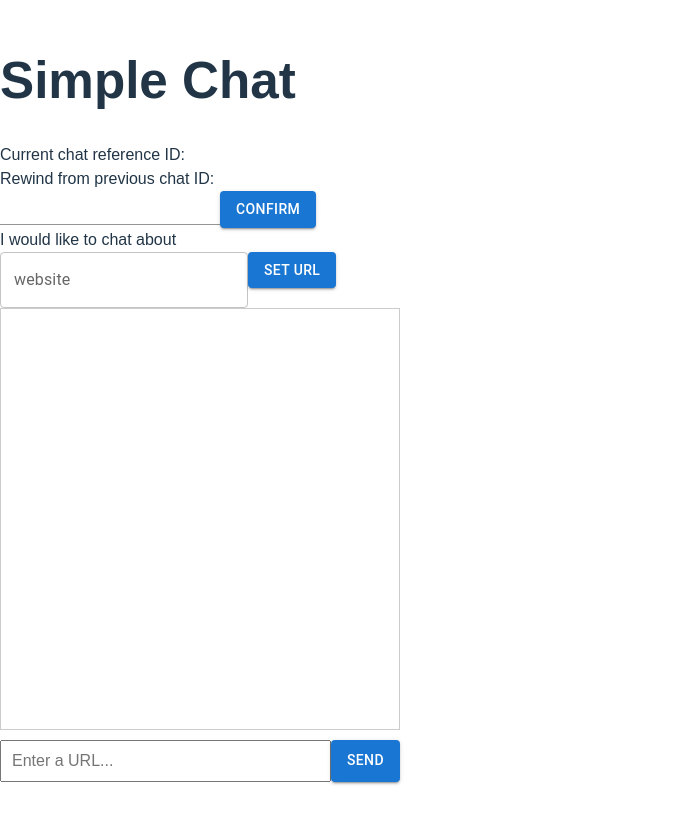
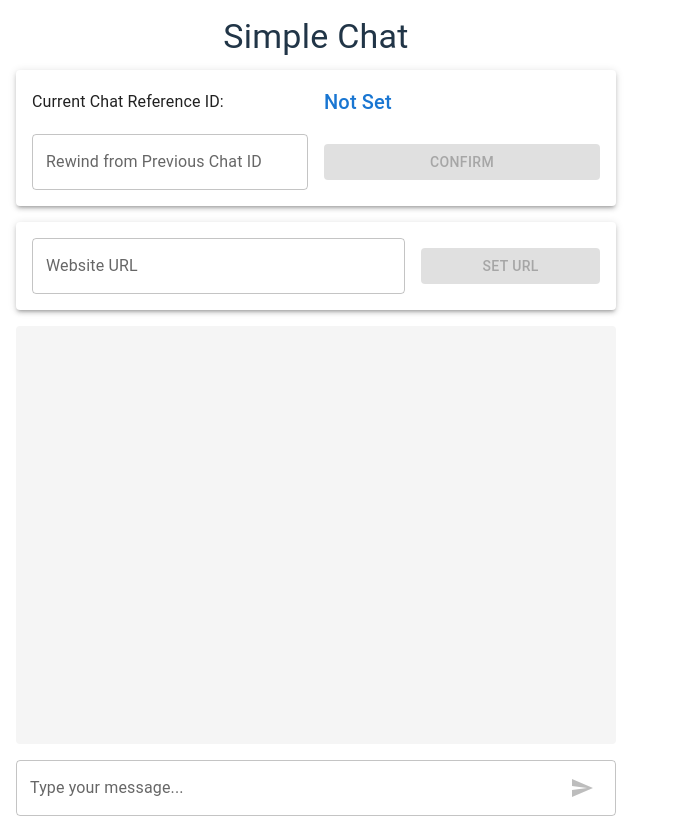
Before and after one commit to qstommyshu/simple-chat, a React (Vite) app in the folder client/: page / in a window 1280 px wide. Shown: the whole page, without its empty margins (0-681 px from the left). Before the commit the page ends 800 px from the top, so only its background shows below. Built offline with nearby package versions, Linux system fonts and the light colour scheme.

Commit message:
refactor(client): update client UI

```diff
--- a/client/package.json
+++ b/client/package.json
@@ -13,6 +13,7 @@
     "@emotion/react": "^11.13.3",
     "@emotion/styled": "^11.13.0",
     "@fontsource/roboto": "^5.1.0",
+    "@mui/icons-material": "^6.1.8",
     "@mui/material": "^6.1.7",
     "@reduxjs/toolkit": "^2.3.0",
     "axios": "^1.7.7",
--- a/client/src/App.tsx
+++ b/client/src/App.tsx
@@ -1,16 +1,37 @@
 import React, { useState, useRef, useEffect } from 'react';
-import {Button, TextField, Input} from '@mui/material';
-import {useSelector, useDispatch} from "react-redux";
+import {
+  Button,
+  TextField,
+  InputAdornment,
+  IconButton,
+  Grid,
+  Box,
+  Paper,
+  Typography,
+  List,
+  ListItem,
+  Divider,
+  Avatar,
+  CircularProgress,
+  Snackbar,
+} from '@mui/material';
+import SendIcon from '@mui/icons-material/Send';
+import { useSelector, useDispatch } from 'react-redux';
 import {
   selectChatId,
   selectChatUrl,
   selectChatHistory,
   loadChat,
   updateUrl,
-  addLastMessage
-} from "./state/chatSlice.ts";
-import { Message } from "./types";
-import {loadChatFromId, sendChatMessage, sendURL} from "./routes";
+  addLastMessage,
+} from './state/chatSlice.ts';
+import { Message } from './types';
+import { loadChatFromId, sendChatMessage, sendURL } from './routes';
+import MuiAlert, { AlertProps } from '@mui/material/Alert';
+
+const Alert = React.forwardRef<HTMLDivElement, AlertProps>(function Alert(props, ref) {
+  return <MuiAlert elevation={6} ref={ref} variant="filled" {...props} />;
+});
 
 const App: React.FC = () => {
   const dispatch = useDispatch();
@@ -21,6 +42,27 @@
   const [userInput, setUserInput] = useState<string>('');
   const [prevChatId, setPrevChatId] = useState<string>('');
   const chatBoxRef = useRef<HTMLDivElement>(null);
+  const [isLoading, setIsLoading] = useState<boolean>(false);
+
+  // Snackbar state
+  const [snackbarOpen, setSnackbarOpen] = useState<boolean>(false);
+  const [snackbarMessage, setSnackbarMessage] = useState<string>('');
+  const [snackbarSeverity, setSnackbarSeverity] = useState<
+    'success' | 'error' | 'info' | 'warning'
+  >('info');
+
+  const handleSnackbarClose = () => {
+    setSnackbarOpen(false);
+  };
+
+  const showSnackbar = (
+    message: string,
+    severity: 'success' | 'error' | 'info' | 'warning' = 'info'
+  ) => {
+    setSnackbarMessage(message);
+    setSnackbarSeverity(severity);
+    setSnackbarOpen(true);
+  };
 
   // Effect to scroll to the latest message when messages are updated
   useEffect(() => {
@@ -30,33 +72,71 @@
   }, [chat]);
 
   const rewindChat = async (prevChatId: string) => {
+    if (!prevChatId.trim()) {
+      showSnackbar('Please enter a valid chat ID.', 'warning');
+      return;
+    }
+    try {
+      setIsLoading(true);
       const prevChat = await loadChatFromId(prevChatId);
-    setPrevChatId('')
-    dispatch(loadChat(prevChat))
+      setPrevChatId('');
+      dispatch(loadChat(prevChat));
+      showSnackbar('Chat rewound successfully!', 'success');
+    } catch (error) {
+      console.error('Failed to rewind chat:', error);
+      showSnackbar('Failed to rewind chat. Please try again.', 'error');
+    } finally {
+      setIsLoading(false);
     }
+  };
 
   const setURL = async () => {
+    if (!url.trim()) {
+      showSnackbar('Please enter a valid URL.', 'warning');
+      return;
+    }
+    try {
+      setIsLoading(true);
       const chat = await sendURL(url);
       dispatch(loadChat(chat));
+      showSnackbar('URL set successfully!', 'success');
+    } catch (error) {
+      console.error('Failed to set URL:', error);
+      showSnackbar('Failed to set URL. Please try again.', 'error');
+    } finally {
+      setIsLoading(false);
     }
+  };
 
   const sendMessage = async () => {
     if (userInput.trim() === '') return;
+    const messageToSend = userInput.trim();
     setUserInput('');
-    sendToServer(userInput)
+    sendToServer(messageToSend);
   };
 
   const sendToServer = async (message: string) => {
     const userMessage: Message = { role: 'user', content: message };
     dispatch(addLastMessage(userMessage));
     setOptions([]);
+    setIsLoading(true);
 
+    try {
       const [botMessage, options] = await sendChatMessage(chatId, userMessage);
       dispatch(addLastMessage(botMessage));
       setOptions(options);
-    return;
+    } catch (error) {
+      console.error('Failed to send message:', error);
+      const errorMessage: Message = {
+        role: 'assistant',
+        content: 'Sorry, something went wrong.',
+      };
+      dispatch(addLastMessage(errorMessage));
+      showSnackbar('Failed to send message. Please try again.', 'error');
+    } finally {
+      setIsLoading(false);
     }
-
+  };
 
   const handleKeyDown = (event: React.KeyboardEvent<HTMLInputElement>) => {
     if (event.key === 'Enter') {
@@ -65,103 +145,193 @@
   };
 
   return (
-      <div style={styles.container}>
-        <h1>Simple Chat</h1>
-        <div>Current chat reference ID: {chatId}</div>
-        <div>
-          Rewind from previous chat ID:
-          <Input
+    <Box
+      sx={{
+        width: '100%',
+        maxWidth: '600px',
+        margin: '0 auto',
+        padding: 2,
+        fontFamily: 'Roboto, sans-serif',
+        display: 'flex',
+        flexDirection: 'column',
+        height: '100vh',
+      }}
+    >
+      <Typography variant="h4" align="center" gutterBottom>
+        Simple Chat
+      </Typography>
+
+      <Paper elevation={3} sx={{ padding: 2, marginBottom: 2 }}>
+        <Grid container spacing={2} alignItems="center">
+          <Grid item xs={12} sm={6}>
+            <Typography variant="subtitle1">Current Chat Reference ID:</Typography>
+          </Grid>
+          <Grid item xs={12} sm={6}>
+            <Typography variant="h6" color="primary">
+              {chatId || 'Not Set'}
+            </Typography>
+          </Grid>
+
+          <Grid item xs={12} sm={6}>
+            <TextField
+              label="Rewind from Previous Chat ID"
+              variant="outlined"
+              fullWidth
               value={prevChatId}
-              type={"number"}
-              onChange={e => setPrevChatId(e.target.value)}
+              type="number"
+              onChange={(e) => setPrevChatId(e.target.value)}
+              disabled={isLoading}
             />
+          </Grid>
+          <Grid item xs={12} sm={6}>
             <Button
               variant="contained"
-              onClick={()=>rewindChat(prevChatId)}>
+              color="secondary"
+              fullWidth
+              onClick={() => rewindChat(prevChatId)}
+              disabled={!prevChatId.trim() || isLoading}
+            >
               Confirm
             </Button>
-        </div>
-        <div>
-          I would like to chat about
-          <TextField label="website" variant="outlined"
+          </Grid>
+        </Grid>
+      </Paper>
+
+      <Paper elevation={3} sx={{ padding: 2, marginBottom: 2 }}>
+        <Grid container spacing={2} alignItems="center">
+          <Grid item xs={12} sm={8}>
+            <TextField
+              label="Website URL"
+              variant="outlined"
+              fullWidth
               value={url}
-                     onChange={e => dispatch(updateUrl(e.target.value))}
+              onChange={(e) => dispatch(updateUrl(e.target.value))}
+              disabled={isLoading}
             />
-          <Button variant="contained" onClick={setURL}>set url</Button>
-        </div>
-        <div style={styles.chatBox} ref={chatBoxRef}>
+          </Grid>
+          <Grid item xs={12} sm={4}>
+            <Button
+              variant="contained"
+              color="primary"
+              fullWidth
+              onClick={setURL}
+              disabled={!url.trim() || isLoading}
+            >
+              Set URL
+            </Button>
+          </Grid>
+        </Grid>
+      </Paper>
+
+      <Box
+        sx={{
+          flexGrow: 1,
+          overflowY: 'auto',
+          padding: 2,
+          backgroundColor: '#f5f5f5',
+          borderRadius: 1,
+          marginBottom: 2,
+        }}
+        ref={chatBoxRef}
+      >
+        <List>
           {chat.map((message, index) => (
-              <div
+            <ListItem
               key={index}
-                  style={{
-                    ...styles.message,
-                    alignSelf: message.role === 'user' ? 'flex-end' : 'flex-start',
-                    backgroundColor: message.role === 'user' ? '#000' : '#ccc',
-                    color: '#fff',
+              sx={{
+                display: 'flex',
+                justifyContent: message.role === 'user' ? 'flex-end' : 'flex-start',
+                padding: 0,
+              }}
+            >
+              {message.role !== 'user' && (
+                <Avatar sx={{ bgcolor: '#1976d2', marginRight: 1 }}>A</Avatar>
+              )}
+              <Paper
+                sx={{
+                  padding: 1.5,
+                  maxWidth: '80%',
+                  backgroundColor: message.role === 'user' ? '#1976d2' : '#e0e0e0',
+                }}
+              >
+                <Typography
+                  variant="body1"
+                  sx={{
+                    color: message.role === 'user' ? '#fff' : '#000',
                   }}
                 >
                   {message.content}
-              </div>
+                </Typography>
+              </Paper>
+              {message.role === 'user' && (
+                <Avatar sx={{ bgcolor: '#4caf50', marginLeft: 1 }}>U</Avatar>
+              )}
+            </ListItem>
           ))}
+        </List>
+
+        {options.length > 0 && (
+          <Box sx={{ marginTop: 2 }}>
+            <Divider />
+            <Box sx={{ marginTop: 1, display: 'flex', flexWrap: 'wrap' }}>
               {options.map((option, index) => (
-              <div key={index}>
                 <Button
+                  key={index}
                   variant="outlined"
-                    onClick={()=>{
-                      sendToServer(option)
-                    }}
-                >{option}</Button>
-              </div>
+                  color="primary"
+                  sx={{ marginRight: 1, marginBottom: 1 }}
+                  onClick={() => sendToServer(option)}
+                >
+                  {option}
+                </Button>
               ))}
-        </div>
-        <div style={styles.inputArea}>
-          <input
-              type="text"
-              placeholder="Enter a URL..."
+            </Box>
+          </Box>
+        )}
+      </Box>
+
+      <Box sx={{ display: 'flex', alignItems: 'center' }}>
+        <TextField
+          label="Type your message..."
+          variant="outlined"
+          fullWidth
           value={userInput}
           onChange={(e) => setUserInput(e.target.value)}
           onKeyDown={handleKeyDown}
-              style={styles.input}
+          disabled={isLoading}
+          InputProps={{
+            endAdornment: (
+              <InputAdornment position="end">
+                <IconButton
+                  color="primary"
+                  onClick={sendMessage}
+                  disabled={!userInput.trim() || isLoading}
+                  aria-label="send message"
+                >
+                  <SendIcon />
+                </IconButton>
+              </InputAdornment>
+            ),
+          }}
         />
-          <Button variant="contained" onClick={() => sendMessage()}>Send</Button>
-        </div>
-      </div>
+        {isLoading && (
+          <CircularProgress size={24} sx={{ marginLeft: 2 }} />
+        )}
+      </Box>
+
+      {/* Snackbar for Notifications */}
+      <Snackbar
+        open={snackbarOpen}
+        autoHideDuration={6000}
+        onClose={handleSnackbarClose}
+        anchorOrigin={{ vertical: 'bottom', horizontal: 'center' }}
+      >
+        <Alert onClose={handleSnackbarClose} severity={snackbarSeverity} sx={{ width: '100%' }}>
+          {snackbarMessage}
+        </Alert>
+      </Snackbar>
+    </Box>
   );
 };
 
-const styles: { [key: string]: React.CSSProperties } = {
-  container: {
-    width: '400px',
-    margin: '0 auto',
-    fontFamily: 'Arial, sans-serif',
-  },
-  chatBox: {
-    border: '1px solid #ccc',
-    padding: '10px',
-    height: '400px',
-    overflowY: 'scroll',
-    display: 'flex',
-    flexDirection: 'column',
-  },
-  message: {
-    maxWidth: '80%',
-    padding: '10px',
-    margin: '5px 0',
-    borderRadius: '10px',
-  },
-  inputArea: {
-    display: 'flex',
-    marginTop: '10px',
-  },
-  input: {
-    flexGrow: 1,
-    padding: '10px',
-    fontSize: '16px',
-  },
-  button: {
-    padding: '0 20px',
-    fontSize: '16px',
-  },
-};
-
 export default App;
```
Also changed, not shown: 1 other file (tests, documents, lock files or other folders). Lines whose indentation alone changed are shown as unchanged.
